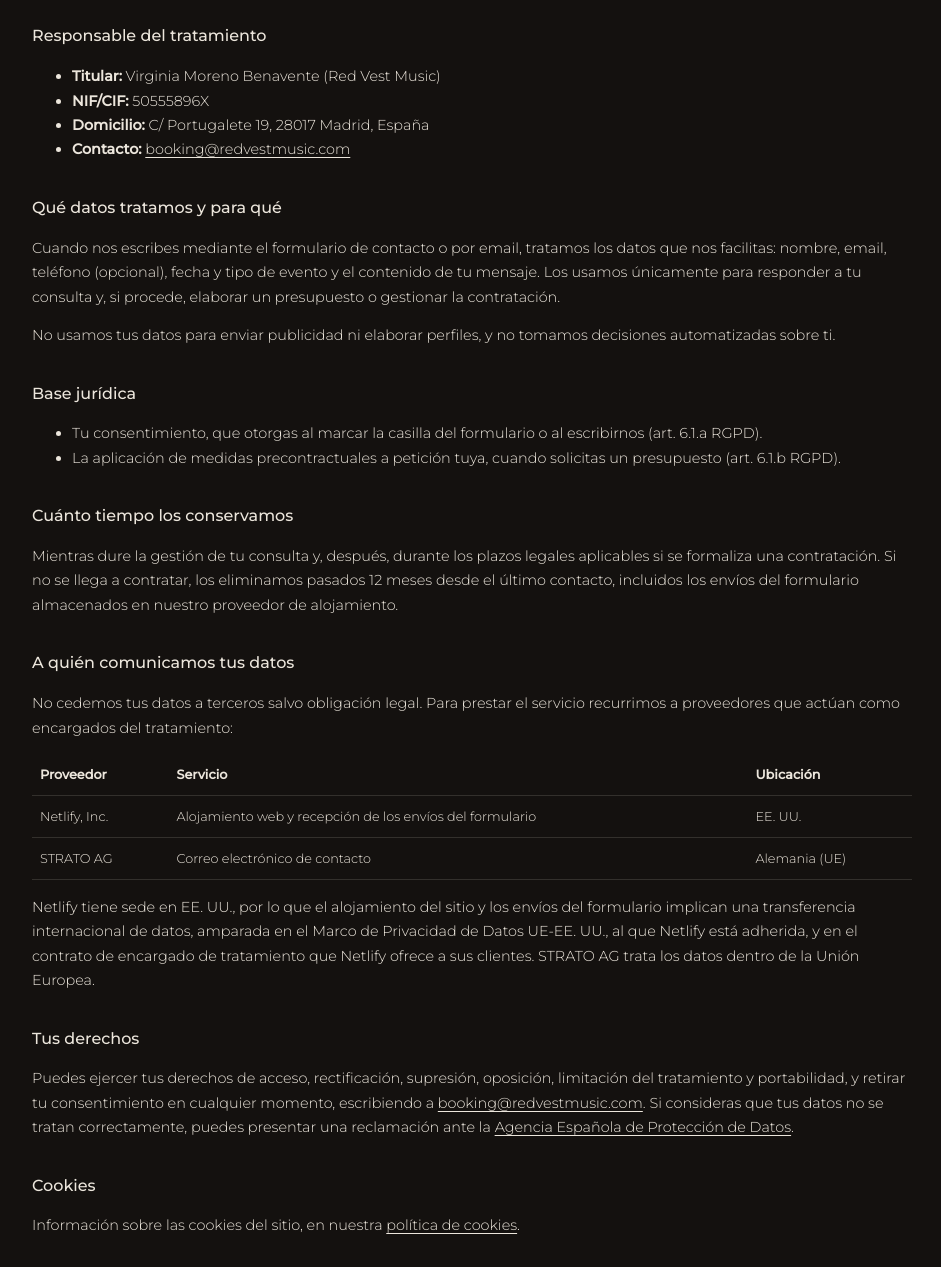
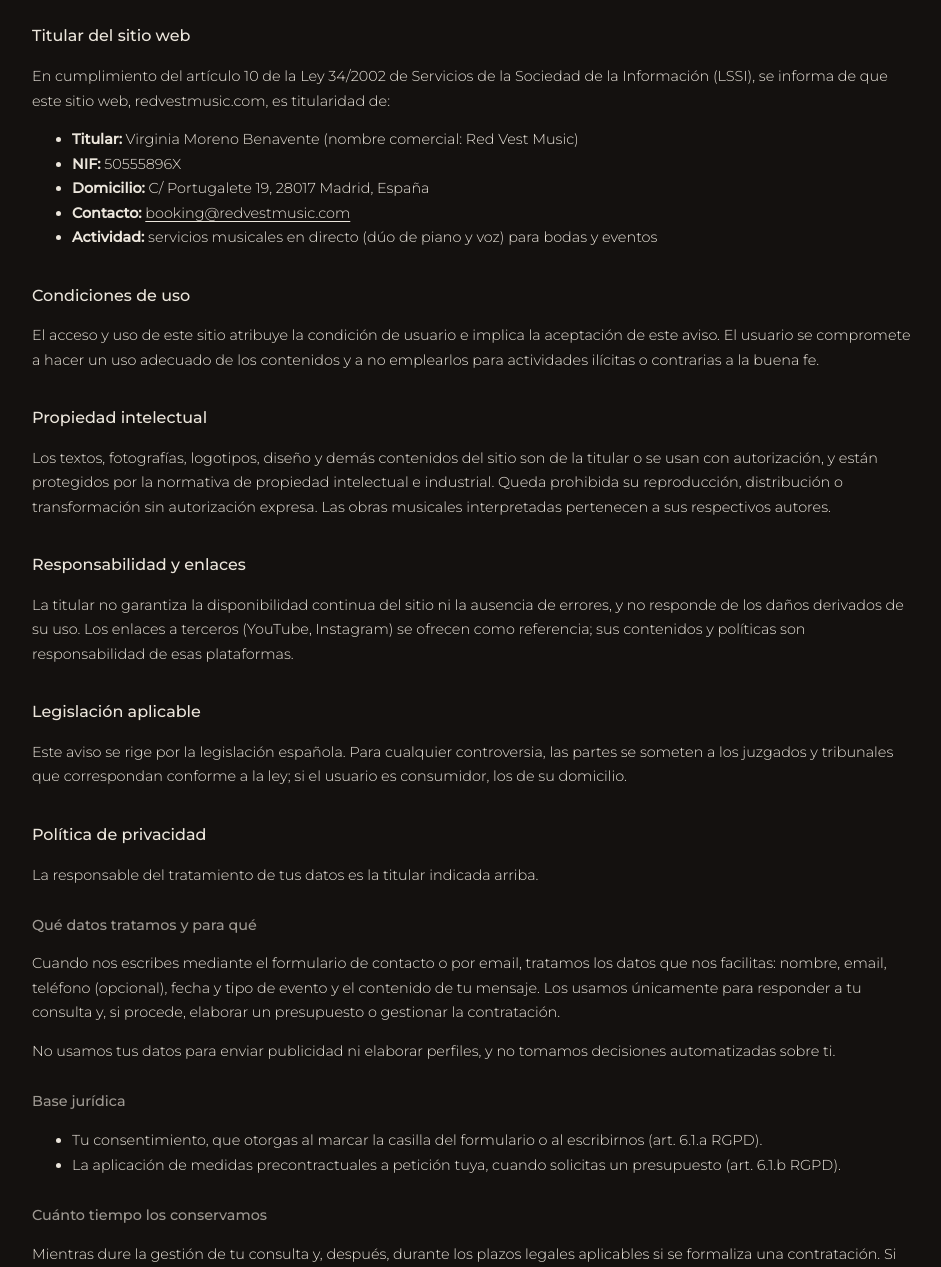
Before and after one commit to tonymartin-dev/redvest, a plain HTML site: page privacidad/index.html in a window 1280 px wide. Shown: the part 179-1446 px from the top of the page, without its empty margins (168-1109 px from the left). Drawn offline with Linux system fonts and the light colour scheme.

Commit message:
feat: combine legal notice and privacy policy, link from footers
Co-Authored-By: Claude Sonnet 5.5 <noreply@anthropic.com>

```diff
--- a/contact.css
+++ b/contact.css
@@ -65,3 +65,6 @@
 .foot .social { margin: 0 0 1.6rem; gap: 2rem; }
 .foot .social a { gap: 0; }
 .foot .social svg { width: 1.2rem; height: 1.2rem; }
+
+.foot .foot__legal { margin-top: 0.8rem; }
+.foot .foot__legal a { text-decoration: underline; text-underline-offset: 3px; }
--- a/legal.css
+++ b/legal.css
@@ -1,6 +1,7 @@
 .legal { padding: clamp(3rem, 8vh, 6rem) 0; font-size: 0.9rem; }
 .legal h1 { font-weight: 500; letter-spacing: 0.06em; margin: 2rem 0; }
 .legal h2 { font-size: 1rem; font-weight: 500; margin: 2rem 0 0.5rem; }
+.legal h3 { font-size: 0.9rem; font-weight: 500; margin: 1.6rem 0 0.4rem; color: var(--ink-soft); }
 .legal a { text-decoration: underline; text-underline-offset: 3px; }
 .legal__back { font-size: 0.7rem; letter-spacing: 0.3em; text-transform: uppercase; text-decoration: none !important; color: var(--ink-faint); }
 .legal__date { color: var(--ink-faint); margin-top: 2rem; }
--- a/privacidad/index.html
+++ b/privacidad/index.html
@@ -3,8 +3,8 @@
 <head>
   <meta charset="utf-8">
   <meta name="viewport" content="width=device-width, initial-scale=1">
-  <title>Política de privacidad — Red Vest</title>
-  <meta name="description" content="Política de privacidad de Red Vest Music.">
+  <title>Aviso legal y privacidad — Red Vest</title>
+  <meta name="description" content="Aviso legal y política de privacidad de Red Vest Music.">
   <meta name="robots" content="noindex">
   <link rel="canonical" href="https://redvestmusic.com/privacidad/">
   <link rel="stylesheet" href="../fonts.css">
@@ -14,30 +14,47 @@
 <body>
   <main class="wrap-tight legal">
     <a href="/" class="legal__back">← Red Vest</a>
-    <h1 class="serif">Política de privacidad</h1>
+    <h1 class="serif">Aviso legal y política de privacidad</h1>
 
-    <h2>Responsable del tratamiento</h2>
+    <h2>Titular del sitio web</h2>
+    <p>En cumplimiento del artículo 10 de la Ley 34/2002 de Servicios de la Sociedad de la Información (LSSI), se informa de que este sitio web, redvestmusic.com, es titularidad de:</p>
     <ul>
-      <li><strong>Titular:</strong> Virginia Moreno Benavente (Red Vest Music)</li>
-      <li><strong>NIF/CIF:</strong> 50555896X</li>
+      <li><strong>Titular:</strong> Virginia Moreno Benavente (nombre comercial: Red Vest Music)</li>
+      <li><strong>NIF:</strong> 50555896X</li>
       <li><strong>Domicilio:</strong> C/ Portugalete 19, 28017 Madrid, España</li>
       <li><strong>Contacto:</strong> <a href="mailto:booking@redvestmusic.com">booking@redvestmusic.com</a></li>
+      <li><strong>Actividad:</strong> servicios musicales en directo (dúo de piano y voz) para bodas y eventos</li>
     </ul>
 
-    <h2>Qué datos tratamos y para qué</h2>
+    <h2>Condiciones de uso</h2>
+    <p>El acceso y uso de este sitio atribuye la condición de usuario e implica la aceptación de este aviso. El usuario se compromete a hacer un uso adecuado de los contenidos y a no emplearlos para actividades ilícitas o contrarias a la buena fe.</p>
+
+    <h2>Propiedad intelectual</h2>
+    <p>Los textos, fotografías, logotipos, diseño y demás contenidos del sitio son de la titular o se usan con autorización, y están protegidos por la normativa de propiedad intelectual e industrial. Queda prohibida su reproducción, distribución o transformación sin autorización expresa. Las obras musicales interpretadas pertenecen a sus respectivos autores.</p>
+
+    <h2>Responsabilidad y enlaces</h2>
+    <p>La titular no garantiza la disponibilidad continua del sitio ni la ausencia de errores, y no responde de los daños derivados de su uso. Los enlaces a terceros (YouTube, Instagram) se ofrecen como referencia; sus contenidos y políticas son responsabilidad de esas plataformas.</p>
+
+    <h2>Legislación aplicable</h2>
+    <p>Este aviso se rige por la legislación española. Para cualquier controversia, las partes se someten a los juzgados y tribunales que correspondan conforme a la ley; si el usuario es consumidor, los de su domicilio.</p>
+
+    <h2>Política de privacidad</h2>
+    <p>La responsable del tratamiento de tus datos es la titular indicada arriba.</p>
+
+    <h3>Qué datos tratamos y para qué</h3>
     <p>Cuando nos escribes mediante el formulario de contacto o por email, tratamos los datos que nos facilitas: nombre, email, teléfono (opcional), fecha y tipo de evento y el contenido de tu mensaje. Los usamos únicamente para responder a tu consulta y, si procede, elaborar un presupuesto o gestionar la contratación.</p>
     <p>No usamos tus datos para enviar publicidad ni elaborar perfiles, y no tomamos decisiones automatizadas sobre ti.</p>
 
-    <h2>Base jurídica</h2>
+    <h3>Base jurídica</h3>
     <ul>
       <li>Tu consentimiento, que otorgas al marcar la casilla del formulario o al escribirnos (art. 6.1.a RGPD).</li>
       <li>La aplicación de medidas precontractuales a petición tuya, cuando solicitas un presupuesto (art. 6.1.b RGPD).</li>
     </ul>
 
-    <h2>Cuánto tiempo los conservamos</h2>
+    <h3>Cuánto tiempo los conservamos</h3>
     <p>Mientras dure la gestión de tu consulta y, después, durante los plazos legales aplicables si se formaliza una contratación. Si no se llega a contratar, los eliminamos pasados 12 meses desde el último contacto, incluidos los envíos del formulario almacenados en nuestro proveedor de alojamiento.</p>
 
-    <h2>A quién comunicamos tus datos</h2>
+    <h3>A quién comunicamos tus datos</h3>
     <p>No cedemos tus datos a terceros salvo obligación legal. Para prestar el servicio recurrimos a proveedores que actúan como encargados del tratamiento:</p>
     <div class="legal-table-wrap">
     <table>
@@ -52,7 +69,7 @@
     </div>
     <p>Netlify tiene sede en EE. UU., por lo que el alojamiento del sitio y los envíos del formulario implican una transferencia internacional de datos, amparada en el Marco de Privacidad de Datos UE-EE. UU., al que Netlify está adherida, y en el contrato de encargado de tratamiento que Netlify ofrece a sus clientes. STRATO AG trata los datos dentro de la Unión Europea.</p>
 
-    <h2>Tus derechos</h2>
+    <h3>Tus derechos</h3>
     <p>Puedes ejercer tus derechos de acceso, rectificación, supresión, oposición, limitación del tratamiento y portabilidad, y retirar tu consentimiento en cualquier momento, escribiendo a <a href="mailto:booking@redvestmusic.com">booking@redvestmusic.com</a>. Si consideras que tus datos no se tratan correctamente, puedes presentar una reclamación ante la <a href="https://www.aepd.es" rel="noopener">Agencia Española de Protección de Datos</a>.</p>
 
     <h2>Cookies</h2>
```
Also changed, not shown: bodas/index.html (+1 -0 lines), index.html (+1 -0 lines).
